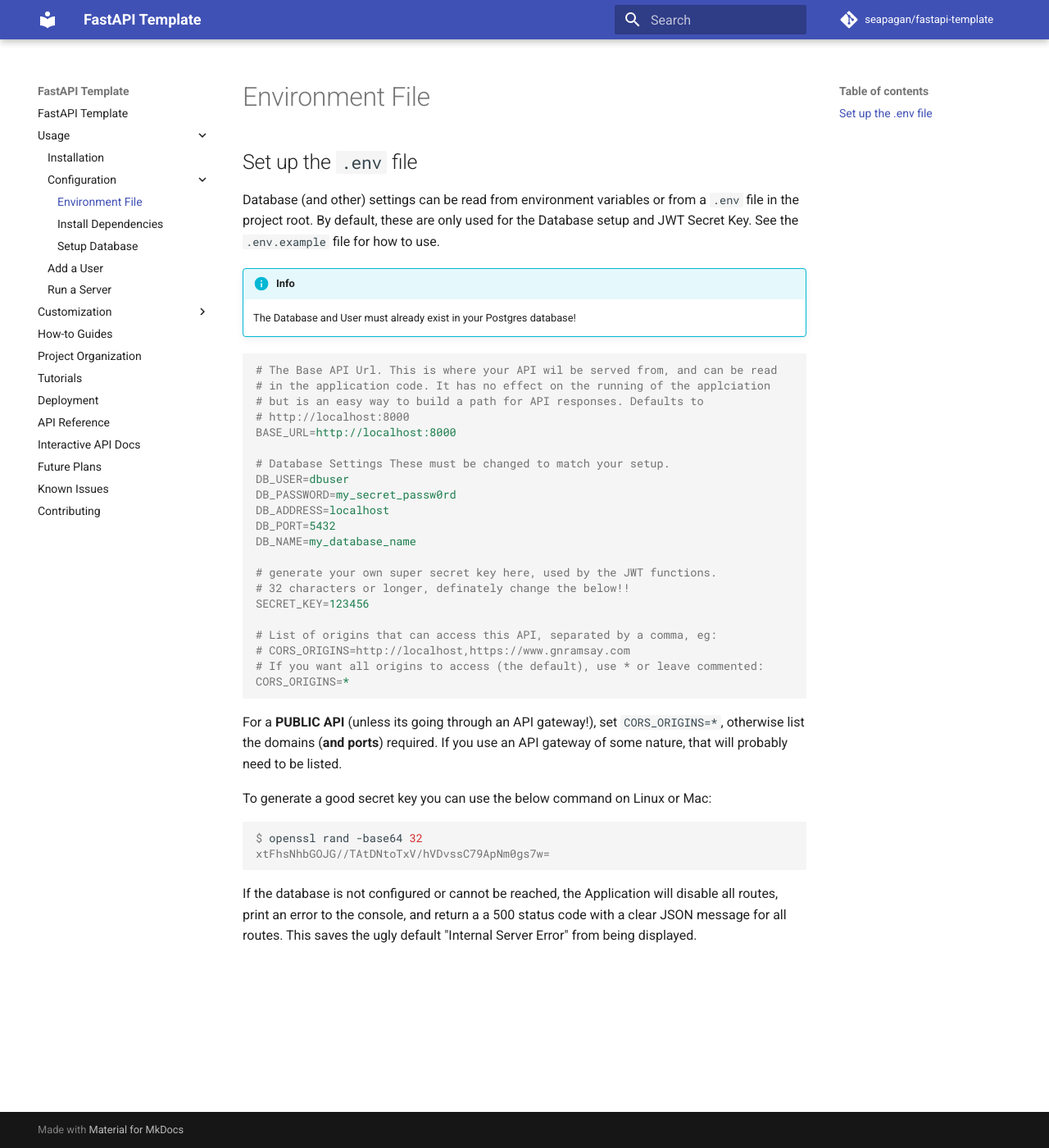
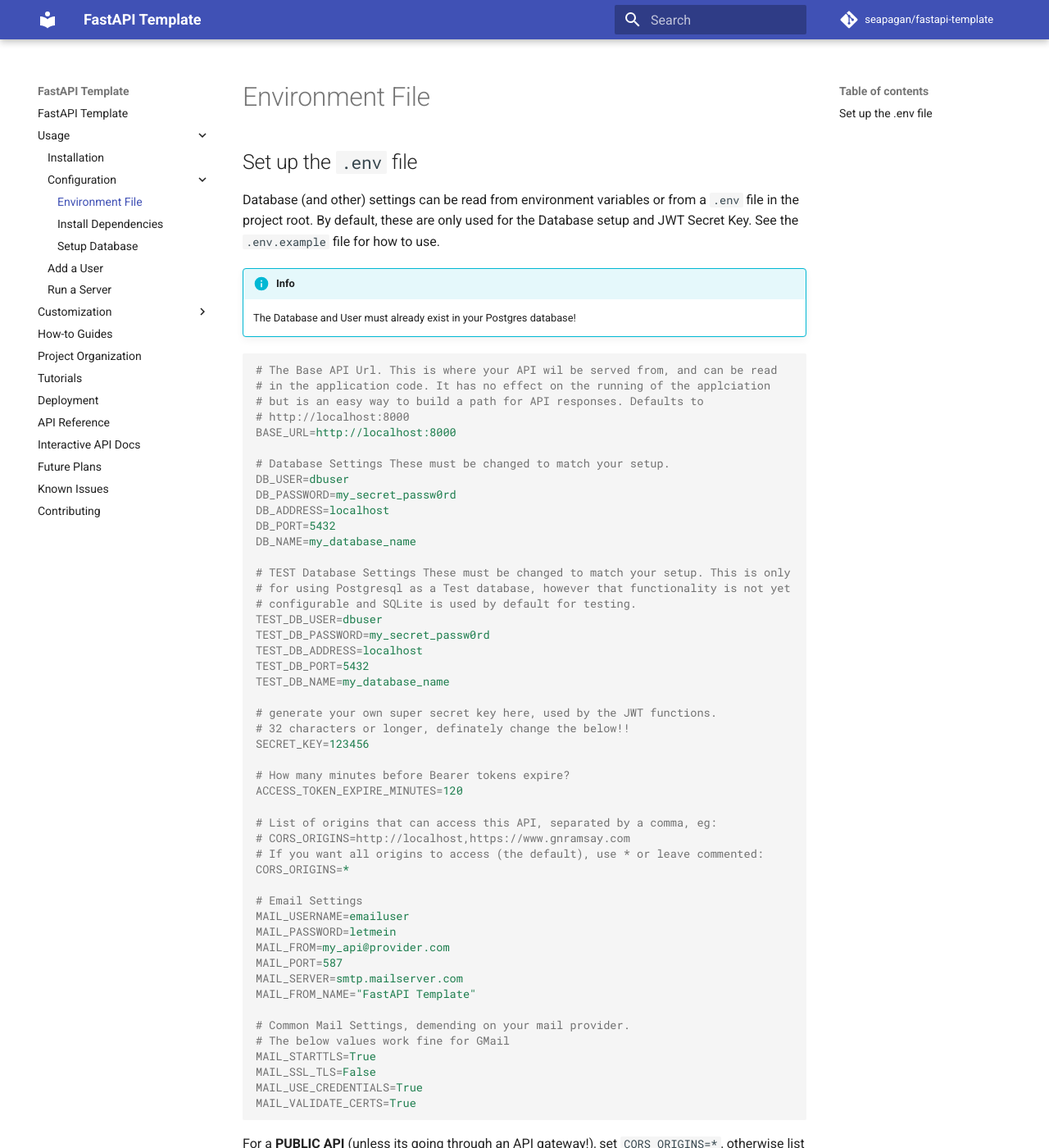
Before and after one commit to seapagan/fastapi-template, an MkDocs documentation site: the page built from docs/usage/configuration/dot-env.md, in a window 1280 px wide and 1400 px high. Shown: the whole window at 82% size. Built offline with MkDocs 1.6.1 and Material for MkDocs 9.7.7, drawn with Linux system fonts in a browser that asks for light colours; comment, search, counter and statistics services are not loaded.

Commit message:
docs : update dot-env examples
Signed-off-by: Grant Ramsay <seapagan@gmail.com>

````diff
--- a/docs/usage/configuration/dot-env.md
+++ b/docs/usage/configuration/dot-env.md
@@ -21,14 +21,41 @@
 DB_PORT=5432
 DB_NAME=my_database_name
 
+# TEST Database Settings These must be changed to match your setup. This is only
+# for using Postgresql as a Test database, however that functionality is not yet
+# configurable and SQLite is used by default for testing.
+TEST_DB_USER=dbuser
+TEST_DB_PASSWORD=my_secret_passw0rd
+TEST_DB_ADDRESS=localhost
+TEST_DB_PORT=5432
+TEST_DB_NAME=my_database_name
+
 # generate your own super secret key here, used by the JWT functions.
 # 32 characters or longer, definately change the below!!
 SECRET_KEY=123456
+
+# How many minutes before Bearer tokens expire?
+ACCESS_TOKEN_EXPIRE_MINUTES=120
 
 # List of origins that can access this API, separated by a comma, eg:
 # CORS_ORIGINS=http://localhost,https://www.gnramsay.com
 # If you want all origins to access (the default), use * or leave commented:
 CORS_ORIGINS=*
+
+# Email Settings
+MAIL_USERNAME=emailuser
+MAIL_PASSWORD=letmein
+MAIL_FROM=my_api@provider.com
+MAIL_PORT=587
+MAIL_SERVER=smtp.mailserver.com
+MAIL_FROM_NAME="FastAPI Template"
+
+# Common Mail Settings, demending on your mail provider.
+# The below values work fine for GMail
+MAIL_STARTTLS=True
+MAIL_SSL_TLS=False
+MAIL_USE_CREDENTIALS=True
+MAIL_VALIDATE_CERTS=True
 ```
 
 For a **PUBLIC API** (unless its going through an API gateway!), set
````
